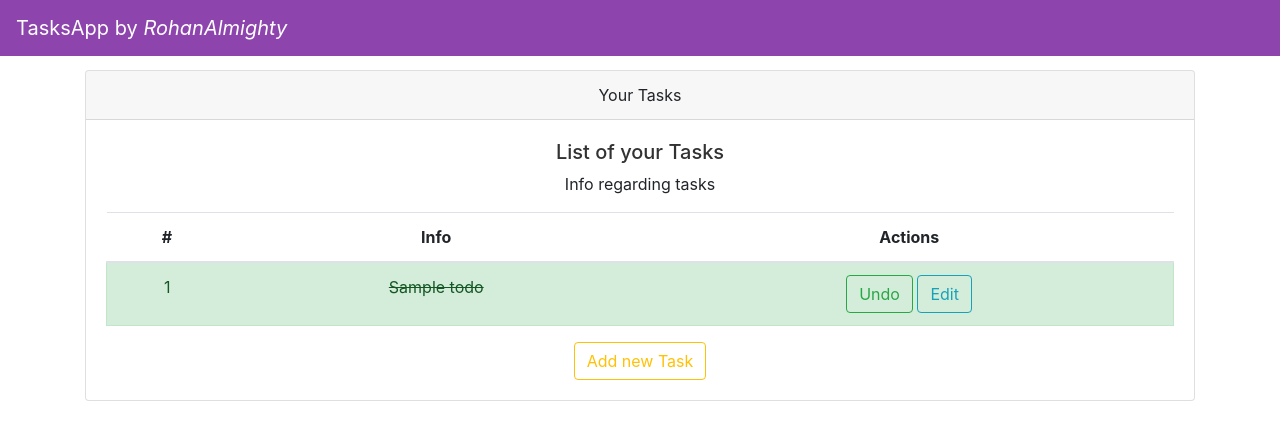
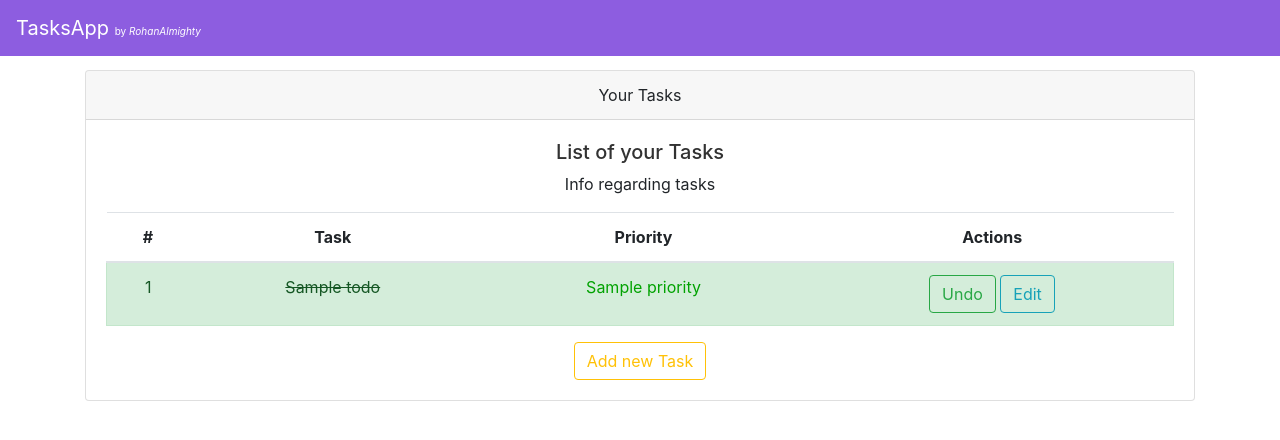
Before and after one commit to RohanAlmighty/Python-FastAPI-TasksApp, a FastAPI app: template templates/home.html in a window 1280 px wide. Shown: the top 440 px of the page. Run offline with FastAPI, Linux system fonts and the light colour scheme; the template is opened without the code that fills it: most values are stand-ins (such as "Sample title", 1, 10 or a date in 2020); some libraries are stand-ins or nearby versions.

Commit message:
📦 NEW: Added favicon + Priority in Home

```diff
--- a/templates/home.html
+++ b/templates/home.html
@@ -13,7 +13,8 @@
         <thead>
           <tr>
             <th scope="col">#</th>
-            <th scope="col">Info</th>
+            <th scope="col">Task</th>
+            <th scope="col">Priority</th>
             <th scope="col">Actions</th>
           </tr>
         </thead>
@@ -24,9 +25,16 @@
           <tr class="pointer">
             <td>{{ loop.index }}</td>
             <td>{{ todo.title }}</td>
+            {% if todo.priority == 5 %}
+            <td style="color: #c30000;">{{ todo.priority }}</td>
+            {% elif (todo.priority >= 3 and todo.priority <= 4) %}
+            <td style="color: #c39600;">{{ todo.priority }}</td>
+            {% else %}
+            <td style="color: #01a201;">{{ todo.priority }}</td>
+            {% endif %}
             <td>
               <button onclick="window.location.href='complete/{{todo.id}}'" type="button"
-                class="btn btn-outline-success">Complete</button>
+                class="btn btn-outline-success">Done</button>
               <button onclick="window.location.href='edit-todo/{{todo.id}}'" type="button"
                 class="btn btn-outline-info">Edit</button>
             </td>
@@ -37,6 +45,13 @@
           <tr class="pointer alert alert-success">
             <td>{{ loop.index }}</td>
             <td class="strike-through-td">{{ todo.title }}</td>
+            {% if todo.priority == 5 %}
+            <td style="color: #c30000;">{{ todo.priority }}</td>
+            {% elif (todo.priority >= 3 and todo.priority <= 4) %}
+            <td style="color: #c39600;">{{ todo.priority }}</td>
+            {% else %}
+            <td style="color: #01a201;">{{ todo.priority }}</td>
+            {% endif %}
             <td>
               <button onclick="window.location.href='complete/{{todo.id}}'" type="button"
                 class="btn btn-outline-success">Undo</button>
--- a/templates/layout.html
+++ b/templates/layout.html
@@ -2,6 +2,7 @@
 <html lang="en">
 
 <head>
+    <link id="favicon" rel="icon" type="image/x-icon" href="{{ url_for('static', path='/todo/img/favicon.ico') }}">
     <link rel="stylesheet" type="text/css" href="{{ url_for('static', path='/todo/css/base.css') }}" />
     <link rel="stylesheet" type="text/css" href="{{ url_for('static', path='/todo/css/bootstrap.css') }}" />
     <meta charset="UTF-8" />
--- a/templates/navbar.html
+++ b/templates/navbar.html
@@ -1,6 +1,6 @@
 <div>
-    <nav class="navbar navbar-expand-md navbar-dark fixed-top" style="background-color: #8E44AD;">
-        <a class="navbar-brand" href="#">TasksApp by <i>RohanAlmighty</i></a>
+    <nav class="navbar navbar-expand-md navbar-dark fixed-top" style="background-color: #8d5de0;">
+        <a class="navbar-brand" href="#">TasksApp <span style="font-size: 10px;">by <i>RohanAlmighty</i></span></a>
         <button class="navbar-toggler" type="button" data-toggle="collapse" data-target="#navbarNav"
             aria-controls="navbarNav" aria-expanded="false" aria-label="Toggle Navigation">
             <span class="navbar-toggler-icon"></span>
@@ -9,14 +9,14 @@
         <div class="collapse navbar-collapse" id="navbarNav">
             <ui class="navbar-nav ml-auto">
                 {% if user %}
-                <li class="nav-item m-1">
-                    <a type="button" class="btn btn-outline-light" href="/">Home</a>
+                <li class="nav-item active m-1">
+                    <a class="nav-link" href="/">Home</a>
                 </li>
                 <li class="nav-item m-1">
-                    <a type="button" class="btn btn-outline-light" href="/users/edit-password">Change Password</a>
+                    <a class="nav-link" href="/users/edit-password">Change Password</a>
                 </li>
                 <li class="nav-item m-1">
-                    <a type="button" class="btn btn-outline-light" href="/auth/logout">Logout</a>
+                    <a class="nav-link" href="/auth/logout">Logout</a>
                 </li>
                 {% endif %}
             </ui>
```
Also changed, not shown: static/todo/img/favicon.ico (added).
